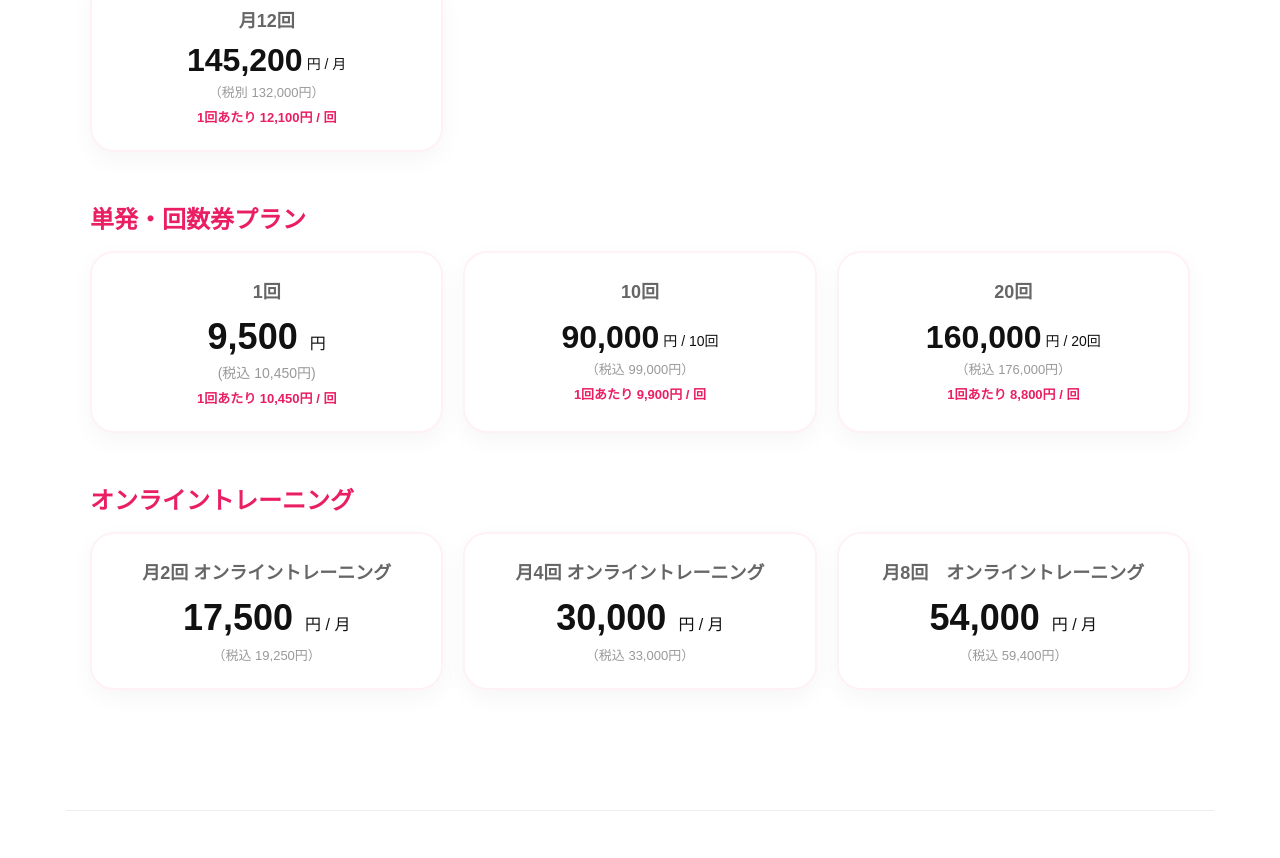
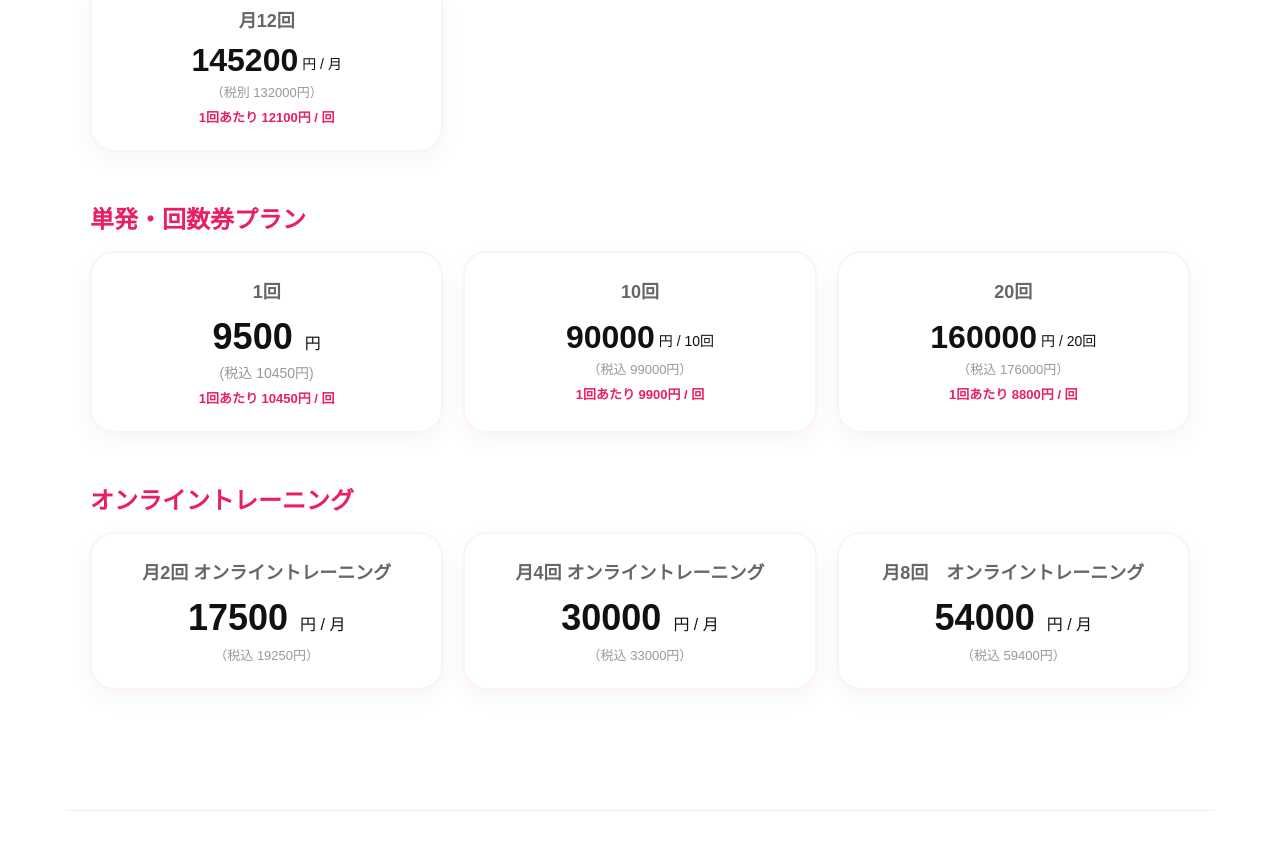
Before and after one commit to sparklingLASER/luka-web, a Next.js app: page / in a window 1280 px wide. Shown: the part 3850-4708 px from the top of the page. Built offline with nearby package versions, Linux system fonts and the light colour scheme.

Commit message:
Update page.jsx

```diff
--- a/app/page.jsx
+++ b/app/page.jsx
@@ -491,7 +491,7 @@ export default function HomePage() {
                   lineHeight: 1.7,
                 }}
               >
-                税込110,000円 ÷ 来店回数
+                税込110000円 ÷ 来店回数
               </div>
               <div
                 style={{
@@ -531,7 +531,7 @@ export default function HomePage() {
                   marginBottom: 6,
                 }}
               >
-                （税込 110,000円）
+                （税込 110000円）
               </div>
               <div style={{ fontSize: 13, color: "#e91e63", fontWeight: 700 }}>
                 月14回以上のご利用で、ランニングプラン月12回より1回あたりがお得
@@ -555,27 +555,27 @@ export default function HomePage() {
             {[
               {
                 title: "月2回",
-                price: "18,000",
-                taxPrice: "19,800",
-                unitPrice: "9,900",
+                price: "18000",
+                taxPrice: "19800",
+                unitPrice: "9900",
               },
               {
                 title: "月4回",
-                price: "34,000",
-                taxPrice: "37,400",
-                unitPrice: "9,350",
+                price: "34000",
+                taxPrice: "37400",
+                unitPrice: "9350",
               },
               {
                 title: "月8回",
-                price: "64,000",
-                taxPrice: "70,400",
-                unitPrice: "8,800",
+                price: "64000",
+                taxPrice: "70400",
+                unitPrice: "8800",
               },
               {
                 title: "月12回",
-                price: "90,000",
-                taxPrice: "99,000",
-                unitPrice: "8,250",
+                price: "90000",
+                taxPrice: "99000",
+                unitPrice: "8250",
               },
             ].map((plan) => (
               <div
@@ -664,27 +664,27 @@ export default function HomePage() {
             {[
               {
                 title: "月2回",
-                price: "25,455",
-                taxPrice: "28,000",
-                unitPrice: "14,000",
+                price: "25455",
+                taxPrice: "28000",
+                unitPrice: "14000",
               },
               {
                 title: "月4回",
-                price: "48,000",
-                taxPrice: "52,800",
-                unitPrice: "13,200",
+                price: "48000",
+                taxPrice: "52800",
+                unitPrice: "13200",
               },
               {
                 title: "月8回",
-                price: "92,000",
-                taxPrice: "101,200",
-                unitPrice: "12,650",
+                price: "92000",
+                taxPrice: "101200",
+                unitPrice: "12650",
               },
               {
                 title: "月12回",
-                price: "132,000",
-                taxPrice: "145,200",
-                unitPrice: "12,100",
+                price: "132000",
+                taxPrice: "145200",
+                unitPrice: "12100",
               },
             ].map((plan) => (
               <div
@@ -793,7 +793,7 @@ export default function HomePage() {
                   marginTop: 12,
                 }}
               >
-                9,500{" "}
+                9500{" "}
                 <span style={{ fontSize: 16, fontWeight: 500, marginLeft: 2 }}>
                   円
                 </span>
@@ -806,10 +806,10 @@ export default function HomePage() {
                   marginBottom: 6,
                 }}
               >
-                (税込 10,450円)
+                (税込 10450円)
               </div>
               <div style={{ fontSize: 13, color: "#e91e63", fontWeight: 700 }}>
-                1回あたり 10,450円 / 回
+                1回あたり 10450円 / 回
               </div>
             </div>
 
@@ -850,7 +850,7 @@ export default function HomePage() {
                     lineHeight: 1,
                   }}
                 >
-                  90,000
+                  90000
                 </span>
                 <span
                   style={{
@@ -871,10 +871,10 @@ export default function HomePage() {
                   marginBottom: 6,
                 }}
               >
-                （税込 99,000円）
+                （税込 99000円）
               </div>
               <div style={{ fontSize: 13, color: "#e91e63", fontWeight: 700 }}>
-                1回あたり 9,900円 / 回
+                1回あたり 9900円 / 回
               </div>
             </div>
 
@@ -915,7 +915,7 @@ export default function HomePage() {
                     lineHeight: 1,
                   }}
                 >
-                  160,000
+                  160000
                 </span>
                 <span
                   style={{
@@ -936,10 +936,10 @@ export default function HomePage() {
                   marginBottom: 6,
                 }}
               >
-                （税込 176,000円）
+                （税込 176000円）
               </div>
               <div style={{ fontSize: 13, color: "#e91e63", fontWeight: 700 }}>
-                1回あたり 8,800円 / 回
+                1回あたり 8800円 / 回
               </div>
             </div>
           </div>
@@ -986,13 +986,13 @@ export default function HomePage() {
                   lineHeight: 1.2,
                 }}
               >
-                17,500{" "}
+                17500{" "}
                 <span style={{ fontSize: 16, fontWeight: 500, marginLeft: 2 }}>
                   円 / 月
                 </span>
               </div>
               <div style={{ fontSize: 13, color: "#999", marginTop: 6 }}>
-                （税込 19,250円）
+                （税込 19250円）
               </div>
             </div>
 
@@ -1025,13 +1025,13 @@ export default function HomePage() {
                   lineHeight: 1.2,
                 }}
               >
-                30,000{" "}
+                30000{" "}
                 <span style={{ fontSize: 16, fontWeight: 500, marginLeft: 2 }}>
                   円 / 月
                 </span>
               </div>
               <div style={{ fontSize: 13, color: "#999", marginTop: 6 }}>
-                （税込 33,000円）
+                （税込 33000円）
               </div>
             </div>
 
@@ -1064,13 +1064,13 @@ export default function HomePage() {
                   lineHeight: 1.2,
                 }}
               >
-                54,000{" "}
+                54000{" "}
                 <span style={{ fontSize: 16, fontWeight: 500, marginLeft: 2 }}>
                   円 / 月
                 </span>
               </div>
               <div style={{ fontSize: 13, color: "#999", marginTop: 6 }}>
-                （税込 59,400円）
+                （税込 59400円）
               </div>
             </div>
           </div>
```
